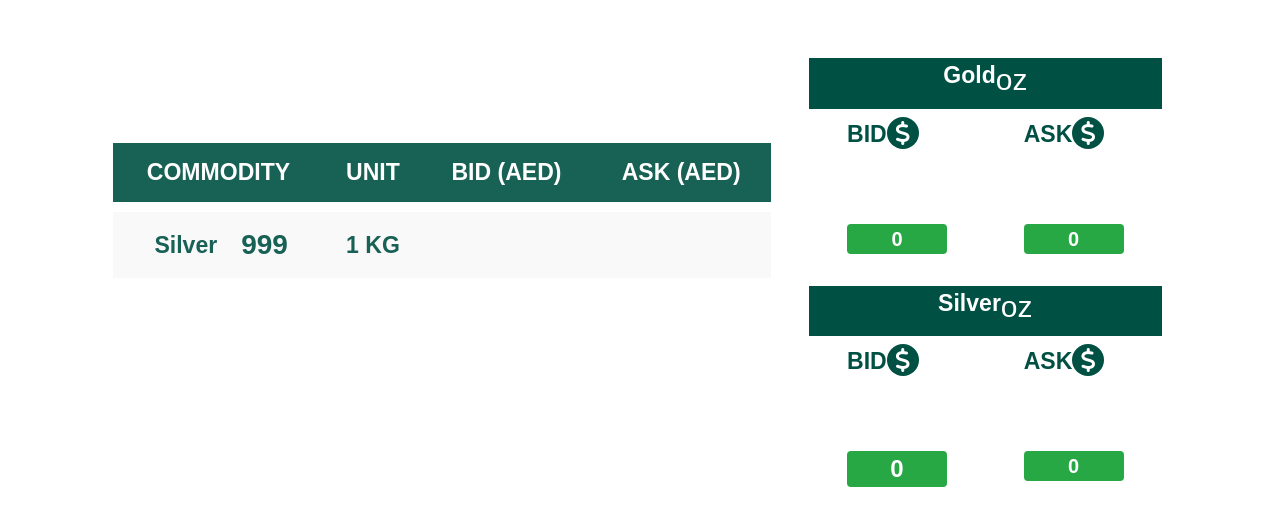
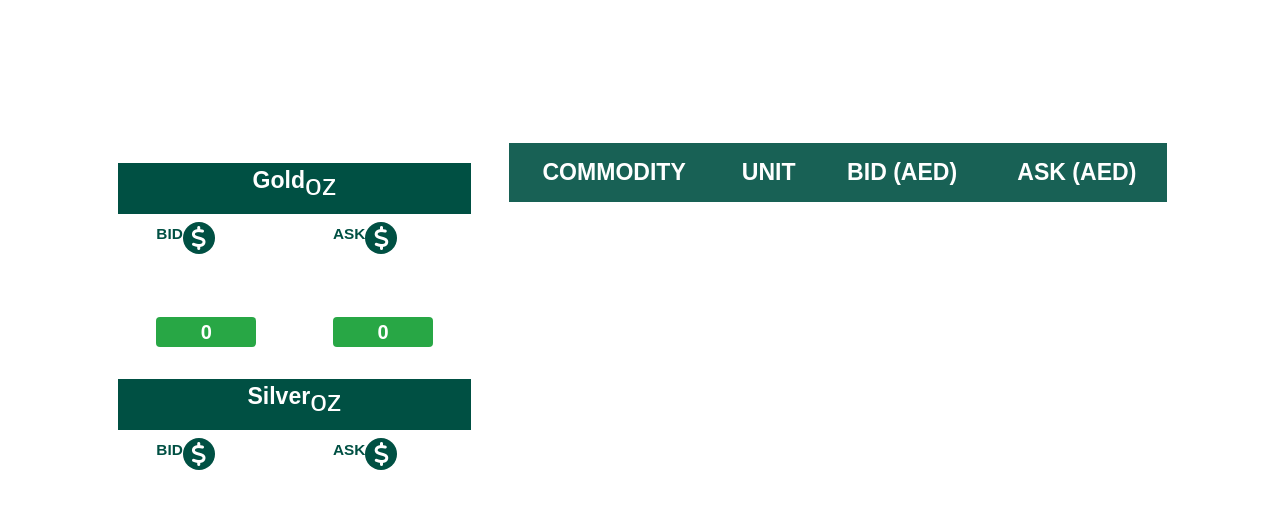
Before and after one commit to AurifyAE/Misnagold, a website with bundled scripts: page index.html in a window 1280 px wide. Shown: the part 438-950 px from the top of the page. Built offline with nearby package versions, Linux system fonts and the light colour scheme; no server answers; files whose address does not match are found by name.

Commit message:
Update index.html

```diff
--- a/index.html
+++ b/index.html
@@ -198,7 +198,7 @@
     .gold-silver .sell {
       display: flex;
       flex-direction: column;
-      font-size: 1.8vw;
+      font-size: 1.2vw;
     }
 
 
@@ -384,36 +384,8 @@
       <div class="col-lg-3">
       </div>
     </div>
-    <div class="col-lg-7  ml-5">
-      <div class="card-table">
-        <table>
-          <thead style="margin-bottom: 0px;">
-            <tr>
-              <th colspan="2">COMMODITY</th>
-              <th>UNIT</th>
-              <th>BID (<span id="currencySymbol">AED</span>)</th>
-              <th>ASK (<span id="currencySymbol">AED</span>)</th>
-            </tr>
-            <tr style="height: 10px;background-color: transparent;"></tr>
-          </thead>
 
-          <tbody id="tableBodyTV">
-            <!-- Table body content will be dynamically updated here -->
-          </tbody>
-          <tbody class="silver-table">
-            <tr>
-              <td style="text-align: right;">Silver</td>
-              <td style="text-align: left; font-size:28px;" >999</td>
-              <td>1 KG</td>
-              <td id="silverBidTd"></td>
-              <td id="silverAskTd"></td>
-            </tr>
-          </tbody>
-        </table>
-      </div>
-    </div>
-
-    <div class=" col-lg-4 gold-silver gold d-block mr-5" style="margin-top: -105px;">
+    <div class=" col-lg-4 gold-silver gold d-block ml-5" >
       <!-- GOLD -->
       <div class="label"
         style="display: flex;justify-content: center;align-items: center;background-color: #005043;color: white;">
@@ -485,6 +457,38 @@
         </div>
       </div>
     </div>
+
+
+    <div class="col-lg-7  mr-5">
+      <div class="card-table">
+        <table>
+          <thead style="margin-bottom: 0px;">
+            <tr>
+              <th colspan="2">COMMODITY</th>
+              <th>UNIT</th>
+              <th>BID (<span id="currencySymbol">AED</span>)</th>
+              <th>ASK (<span id="currencySymbol">AED</span>)</th>
+            </tr>
+            <tr style="height: 10px;background-color: transparent;"></tr>
+          </thead>
+
+          <tbody id="tableBodyTV">
+            <!-- Table body content will be dynamically updated here -->
+          </tbody>
+          <!-- <tbody class="silver-table">
+            <tr>
+              <td style="text-align: right;">Silver</td>
+              <td style="text-align: left; font-size:28px;" >999</td>
+              <td>1 KG</td>
+              <td id="silverBidTd"></td>
+              <td id="silverAskTd"></td>
+            </tr>
+          </tbody> -->
+        </table>
+      </div>
+    </div>
+
+
 
   </div>
 
```
